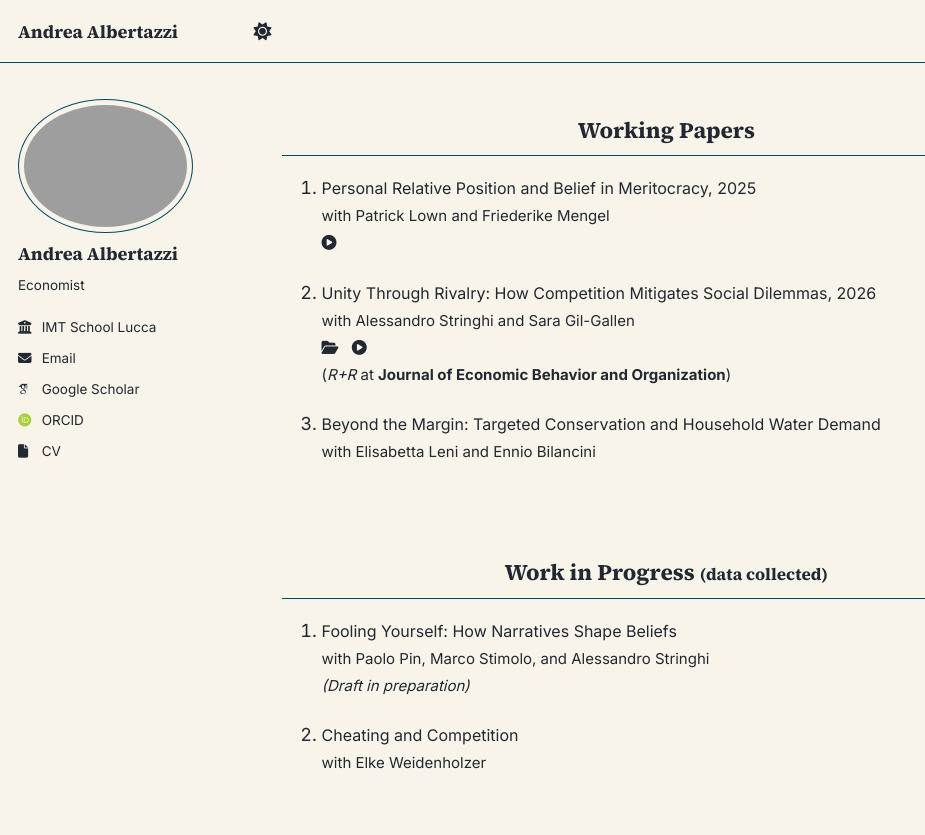
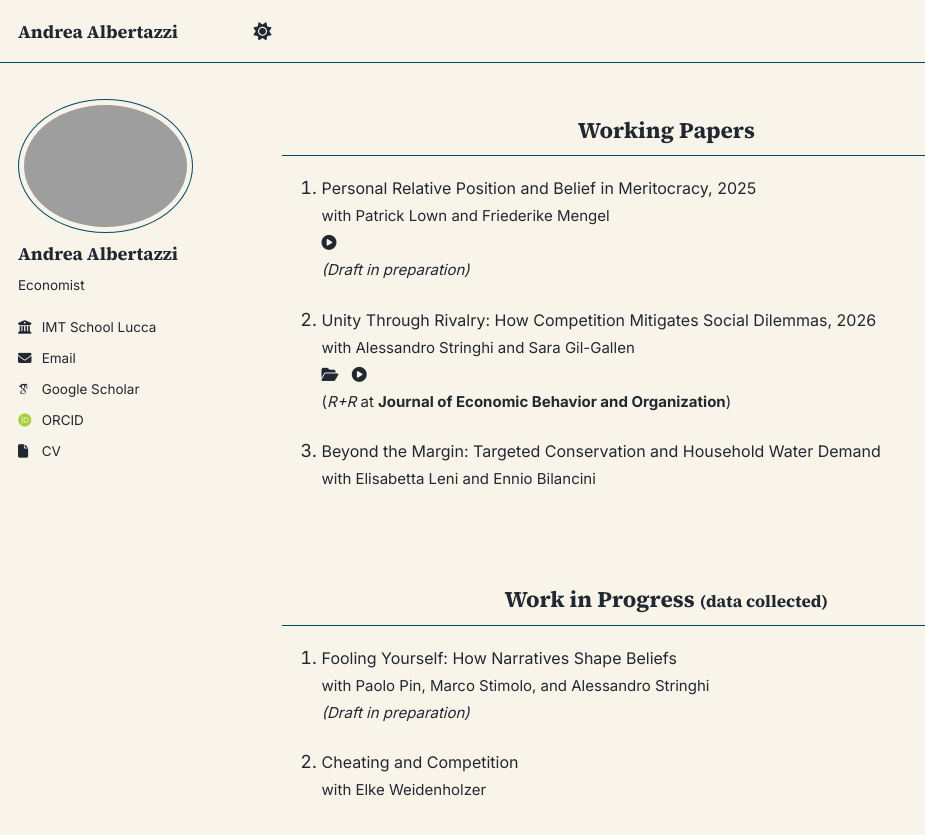
Before and after one commit to tazze87/tazze87.github.io, a Jekyll site: the page built from _pages/about.md, in a window 1280 px wide and 900 px high, scrolled down 697 px. Shown: the top 835 px of the window, without its empty margins (0-925 px from the left). Built offline with Jekyll 4.4.1, drawn with Linux system fonts in a browser that asks for light colours; some web fonts are replaced; a script that is not in the unit is left out.

Commit message:
Update about.md

```diff
--- a/_pages/about.md
+++ b/_pages/about.md
@@ -75,6 +75,7 @@ author_profile: true
    <a class="icon-link" href="/video.html?src=/files/The_Meritocracy_Puzzle.mp4&title=Personal%20Relative%20Position%20and%20Belief%20in%20Meritocracy" target="_blank" rel="noopener noreferrer">
         <i class="fas fa-play-circle" aria-hidden="true"></i>
    </a>
+   <br>*(Draft in preparation)*
    </span>
 
 
```
